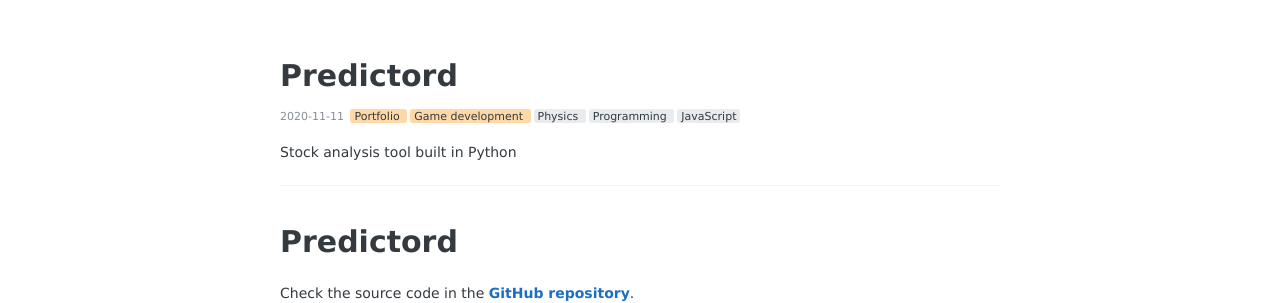
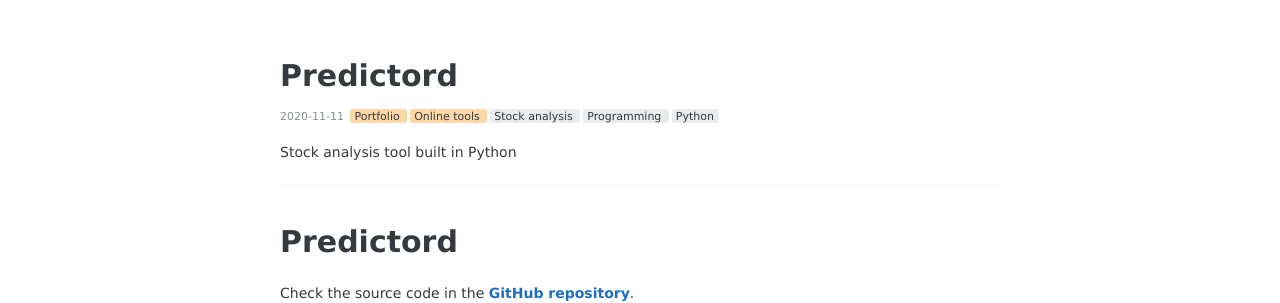
Before and after one commit to eduardomessias/eduardomessias.github.io, a Jekyll site: the page built from _posts/2020-11-11-predictord.md, in a window 1280 px wide. Shown: the part 214-517 px from the top of the page. Built offline with Jekyll 4.4.1, drawn with Linux system fonts in a browser that asks for light colours.

Commit message:
Update 2020-11-11-predictord.md

```diff
--- a/_posts/2020-11-11-predictord.md
+++ b/_posts/2020-11-11-predictord.md
@@ -2,12 +2,12 @@
 layout: post
 title: Predictord
 tags:
-  - Physics
+  - Stock analysis
   - Programming
-  - JavaScript
+  - Python
 categories:
   - Portfolio
-  - Game development
+  - Online tools
 ---
 
 Stock analysis tool built in Python
```
